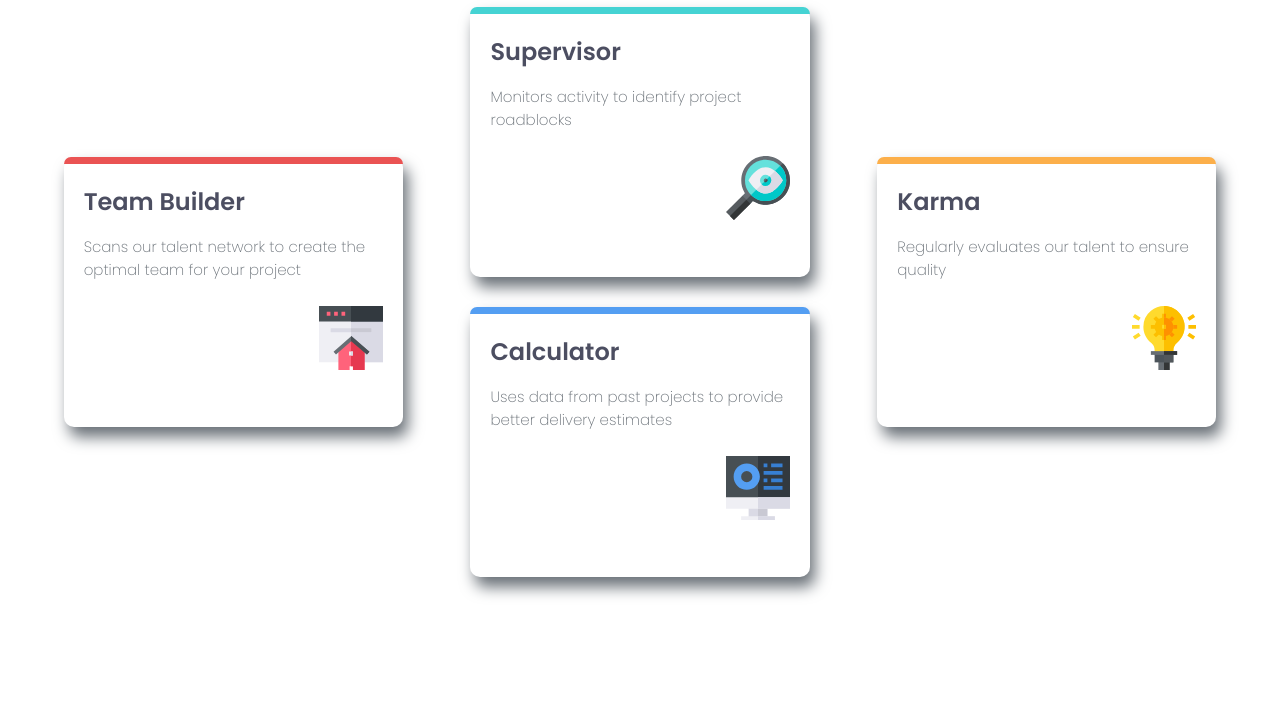
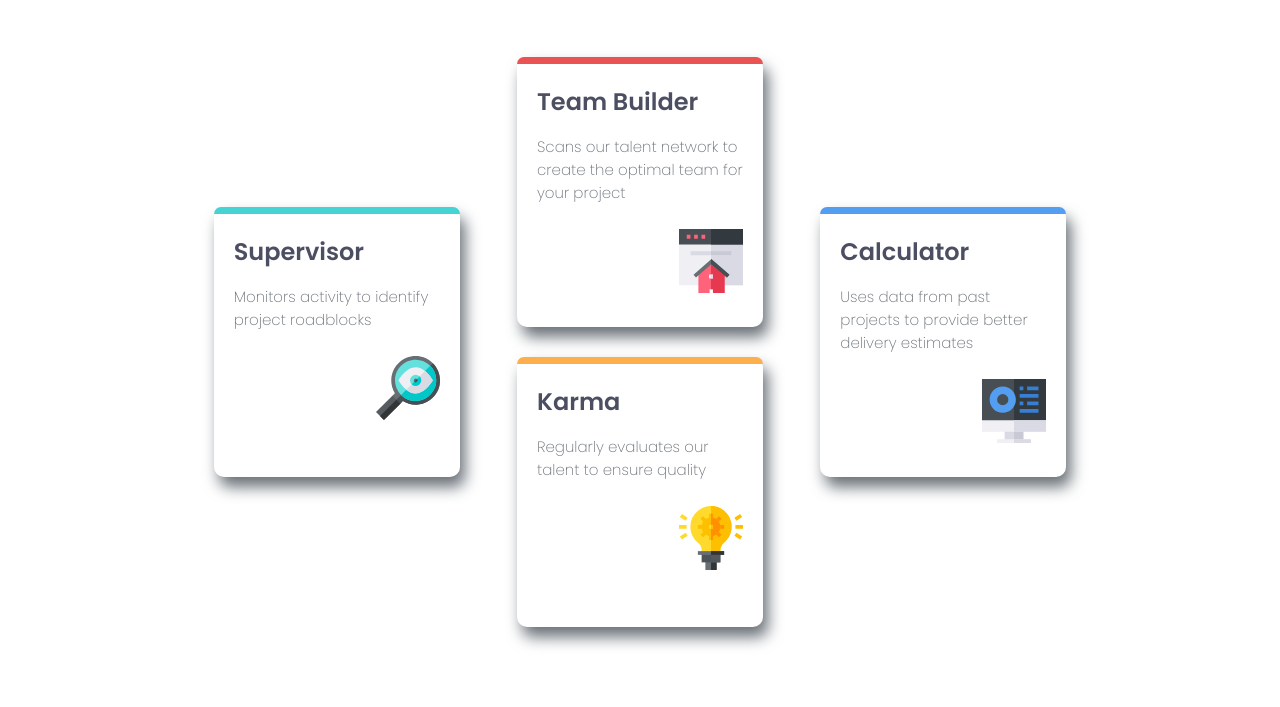
Before and after one commit to melvin1207/FourCardFeature, a plain HTML site: page index.html in a window 1280 px wide. Shown: the part 318-1025 px from the top of the page. Before the commit the page ends 945 px from the top, so only its background shows below. Drawn offline with Linux system fonts and the light colour scheme.

Commit message:
cambios de estilo

```diff
--- a/styles.css
+++ b/styles.css
@@ -132,12 +132,16 @@ h3{
 }
 
 @media (min-width: 768px){
+    body{
+        padding: 80px 200px;
+    }
+
     article{
         grid-template-columns: repeat(3,1fr);
         grid-template-areas:
-        ". a ."
-        "b a c"
-        "b d c"
-        ". d .";
+        ". b ."
+        "a b d"
+        "a c d"
+        ". c .";
     }
 }
```
